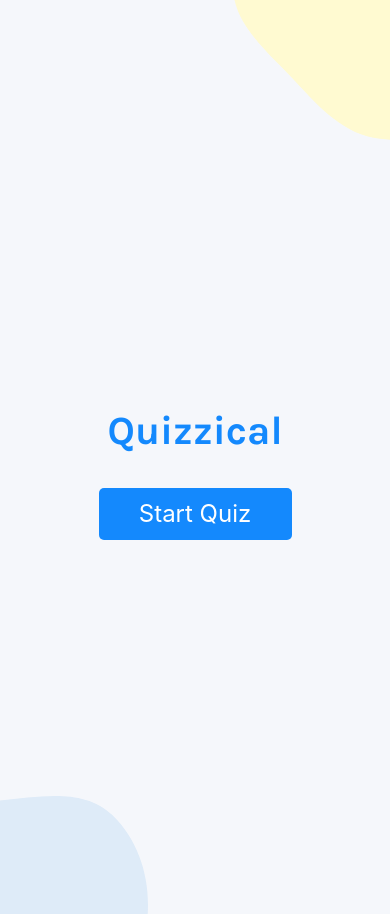
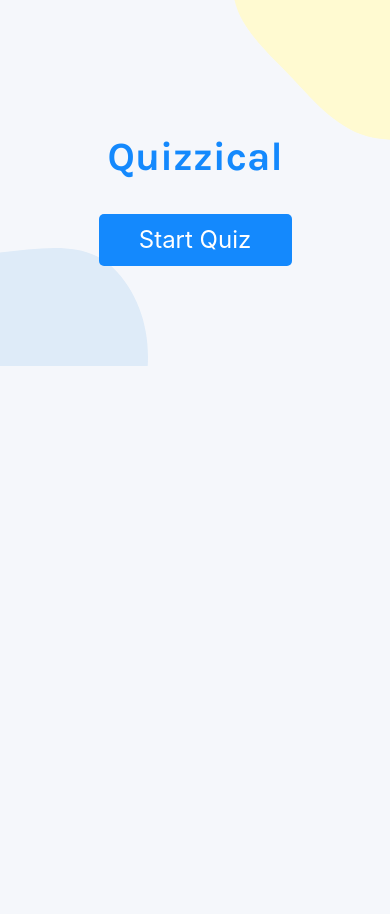
Before and after one commit to VincentWebDev/quizzical-trivia-react, a React (Vite) app: page / in a window 390 px wide. After the commit the page ends 844 px from the top, so only its background shows below. Built offline with nearby package versions, Linux system fonts and the light colour scheme; the HTML template or start-up script is replaced by a standard one.

Commit message:
updated mobile CSS

```diff
--- a/src/App.css
+++ b/src/App.css
@@ -103,6 +103,10 @@ button {
     padding: 15px 0;
   }
 
+  body {
+    height: 100%;
+  }
+
   .questions-container {
     padding: 15px;
   }
@@ -111,4 +115,8 @@ button {
     flex-direction: column;
     row-gap: 7px;
   }
+
+  .score {
+    margin: 10px 0;
+  }
 }
--- a/src/components/Questions.jsx
+++ b/src/components/Questions.jsx
@@ -23,7 +23,6 @@ export default function Questions(props) {
 
   async function getQuestions() {
     let count = 0;
-    console.log("getQuestions ran " + ++count);
     try {
       const response = await fetch(
         "https://opentdb.com/api.php?amount=5&type=multiple"
```
